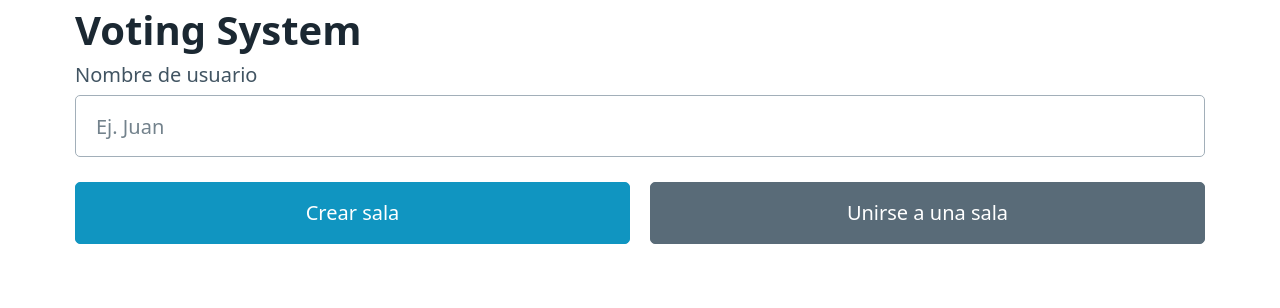
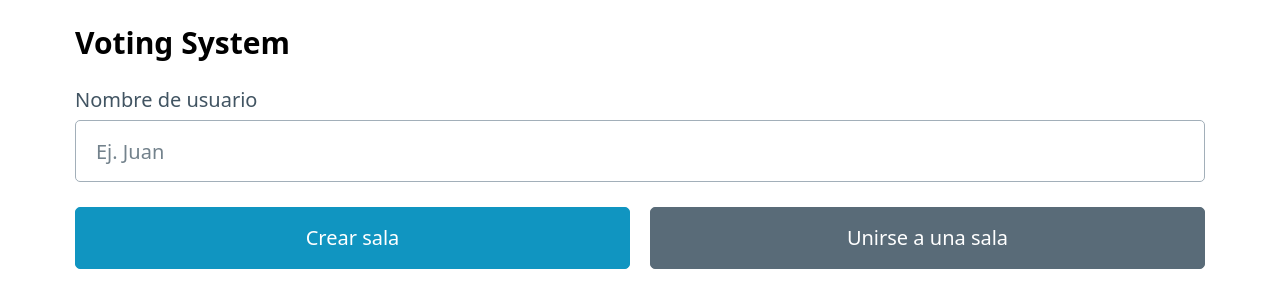
Before and after one commit to doneber/si-o-no, a Vue app: page / in a window 1280 px wide. Shown: the top 308 px of the page. Built offline with nearby package versions, Linux system fonts and the light colour scheme; no server answers; the database is empty.

Commit message:
Add log out button to clean data

```diff
--- a/src/App.vue
+++ b/src/App.vue
@@ -1,26 +1,38 @@
 <script setup>
-import { onMounted } from 'vue'
+import { ref, onMounted } from 'vue'
 import { useRouter } from 'vue-router'
 import { useUserStore } from './stores/userStore'
+import { storeToRefs } from 'pinia'
 import { initializeApp } from "firebase/app";
 import { getFirestore, doc, getDoc } from "firebase/firestore";
 import config from '../config.js';
 
+const router = useRouter();
+const isInRoom = ref(false)
+const userStore = useUserStore()
+const { name, roomId } = storeToRefs(userStore)
+
+const goOut = () => {
+  const userStore = useUserStore()
+  const { updateName, updateUserId, updateRoomId } = userStore
+  updateUserId('')
+  updateName('')
+  updateRoomId('')
+  router.replace('/')
+}
+
 onMounted(async () => {
-  const userStore = useUserStore()
-  const { name, roomId } = userStore
-
   const firebaseConfig = config.firebaseConfig
   const app = initializeApp(firebaseConfig);
   const db = getFirestore(app);
 
-  const router = await useRouter();
   const { currentRoute } = await router;
   const { path } = await currentRoute.value;
   const isValidRoomId = async (idRoom) => {
     if (idRoom) {
       const roomDocRef = await doc(db, 'rooms', idRoom)
       const roomDocSnap = await getDoc(roomDocRef)
+      isInRoom.value = roomDocSnap.exists() ? true : false
       return roomDocSnap.exists() ? true : false
     }
     return false
@@ -44,15 +56,41 @@ onMounted(async () => {
     }
   }
 })
+console.log({roomId});
 </script>
 
 <template>
-  <header class="container main-header">
-    <h1>Voting System</h1>
-  </header>
+  <nav class="container">
+    <ul>
+      <li class="app-title"><strong>Voting System</strong></li>
+    </ul>
+    <ul>
+      <li v-if="roomId">
+        <button @click="goOut" class="btn-out">
+          <svg width="24" fill="#000000" viewBox="0 0 32 32" version="1.1" xmlns="http://www.w3.org/2000/svg"><g id="SVGRepo_bgCarrier" stroke-width="0"></g><g id="SVGRepo_tracerCarrier" stroke-linecap="round" stroke-linejoin="round"></g><g id="SVGRepo_iconCarrier"> <title>Salir</title> <path d="M0 26.016q0 2.496 1.76 4.224t4.256 1.76h20q2.464 0 4.224-1.76t1.76-4.224v-20q0-2.496-1.76-4.256t-4.224-1.76h-20q-2.496 0-4.256 1.76t-1.76 4.256v4h4v-4q0-0.832 0.576-1.408t1.44-0.608h20q0.8 0 1.408 0.608t0.576 1.408v20q0 0.832-0.576 1.408t-1.408 0.576h-20q-0.832 0-1.44-0.576t-0.576-1.408v-4h-4v4zM0 18.016h8v4l8-6.016-8-5.984v4h-8v4z"></path> </g></svg>
+        </button>
+      </li>
+    </ul>
+  </nav>
   <main class="container">
     <suspense>
       <router-view />
     </suspense>
   </main>
 </template>
+<style scoped>
+.app-title {
+  font-size: 1.5rem;
+  font-weight: 700;
+  color: #000;
+}
+.btn-out {
+  background: none;
+  border: none;
+  cursor: pointer;
+  outline: none;
+  padding: 0;
+  margin: 0;
+}
+
+</style>
```
